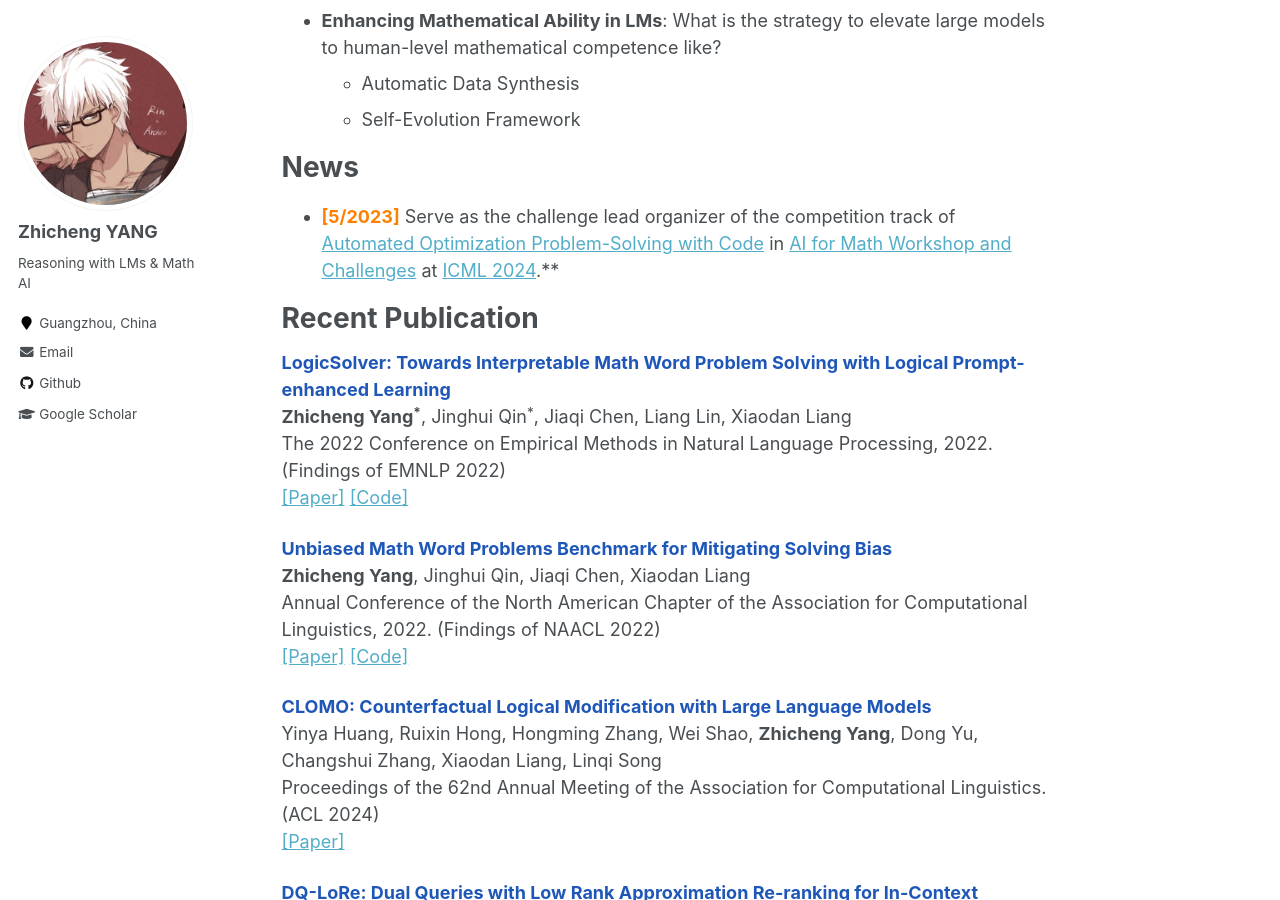
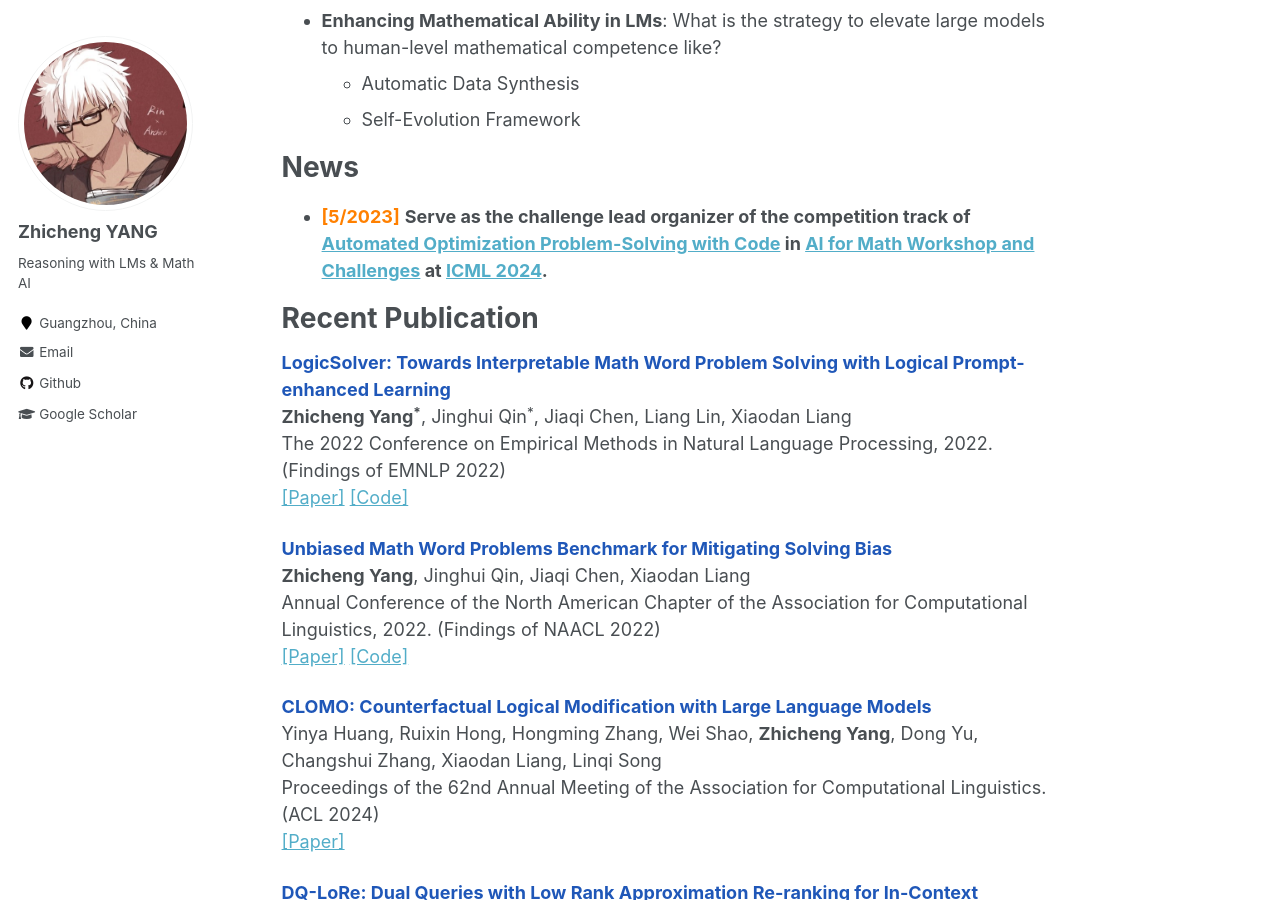
Before and after one commit to yangzhch6/yangzhch6.github.io, a Jekyll site: the page built from _pages/about.md, in a window 1280 px wide and 900 px high, scrolled down 633 px. Built offline with Jekyll 4.4.1, drawn with Linux system fonts in a browser that asks for light colours.

Commit message:
Update about.md

```diff
--- a/_pages/about.md
+++ b/_pages/about.md
@@ -31,7 +31,7 @@
 
 News
 ===
-- **<font style = "color:#FF8000">[5/2023]</font>** Serve as the challenge lead organizer of the competition track of [Automated Optimization Problem-Solving with Code](https://www.codabench.org/competitions/2438/) in [AI for Math Workshop and Challenges](https://sites.google.com/view/ai4mathworkshopicml2024) at [ICML 2024](https://icml.cc/Conferences/2024).**
+- **<font style = "color:#FF8000">[5/2023]</font>** **Serve as the challenge lead organizer of the competition track of [Automated Optimization Problem-Solving with Code](https://www.codabench.org/competitions/2438/) in [AI for Math Workshop and Challenges](https://sites.google.com/view/ai4mathworkshopicml2024) at [ICML 2024](https://icml.cc/Conferences/2024).**
 
 Recent Publication
 ===
```
